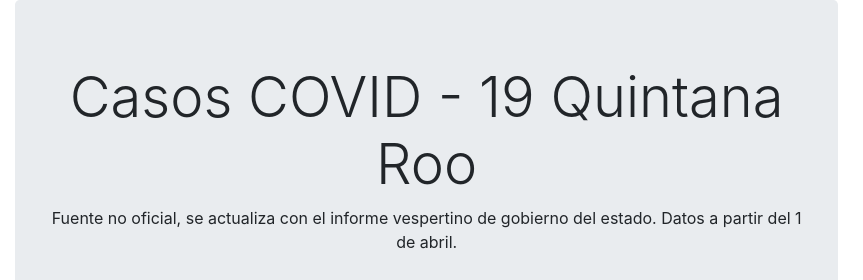
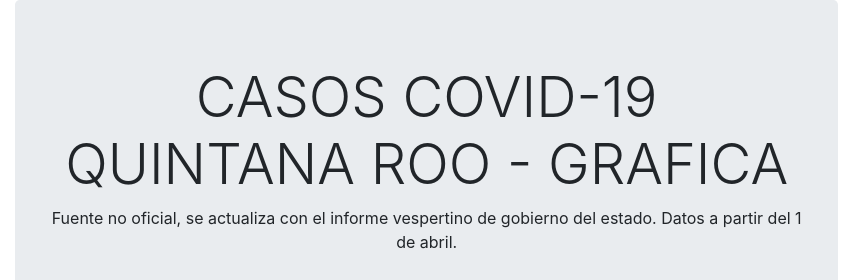
Before and after one commit to theneocosmic/theneocosmic.github.io, a plain HTML site: page index.html in a window 1280 px wide. Shown: the top 280 px of the page, 0-863 px from the left. Drawn offline with nearby package versions, Linux system fonts and the light colour scheme.

Commit message:
Update index.html

```diff
--- a/index.html
+++ b/index.html
@@ -18,7 +18,7 @@
     <div class="row">
         <div class="col-lg-8">
             <div class="jumbotron text-center">
-                <h1 class="display-4">Casos COVID - 19 Quintana Roo</h1>
+                <h2 class="display-4" style="font-weigth:700;">CASOS COVID-19 QUINTANA ROO - GRAFICA </h2>
                 <p>Fuente no oficial, se actualiza con el informe vespertino de gobierno del estado. Datos a partir del 1 de abril.</p>
             </div>
                 <canvas id="graficaCovid" style="width:400 !important;height:300 !important;"></canvas>
```
